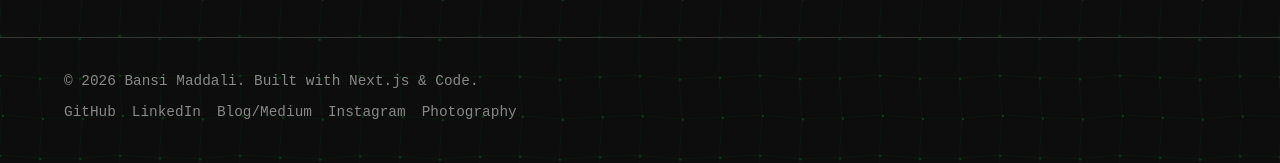
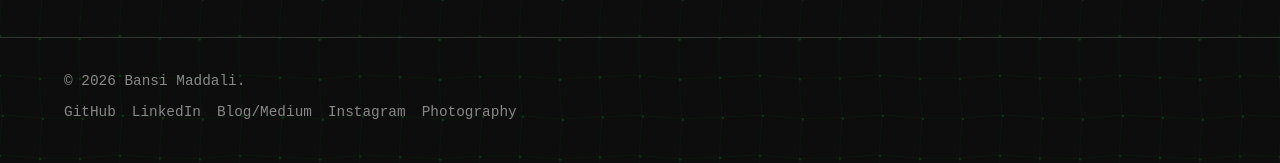
Before and after one commit to bansi-007/bansi, a Next.js app: page / in a window 1280 px wide. Shown: the part 603-766 px from the top of the page. Built offline with nearby package versions, Linux system fonts and the light colour scheme.

Commit message:
chore: remove "Built with Next.js & Code" text from the footer.

```diff
--- a/src/components/Footer.tsx
+++ b/src/components/Footer.tsx
@@ -5,7 +5,7 @@ const Footer = () => {
         <footer className={styles.footer}>
             <div className="container">
                 <p className={styles.text}>
-                    &copy; {new Date().getFullYear()} Bansi Maddali. Built with Next.js & Code.
+                    &copy; {new Date().getFullYear()} Bansi Maddali.
                 </p>
                 <div className={styles.socials}>
                     <a href="https://github.com/bansi-007" target="_blank" rel="noopener noreferrer">GitHub</a>
```
